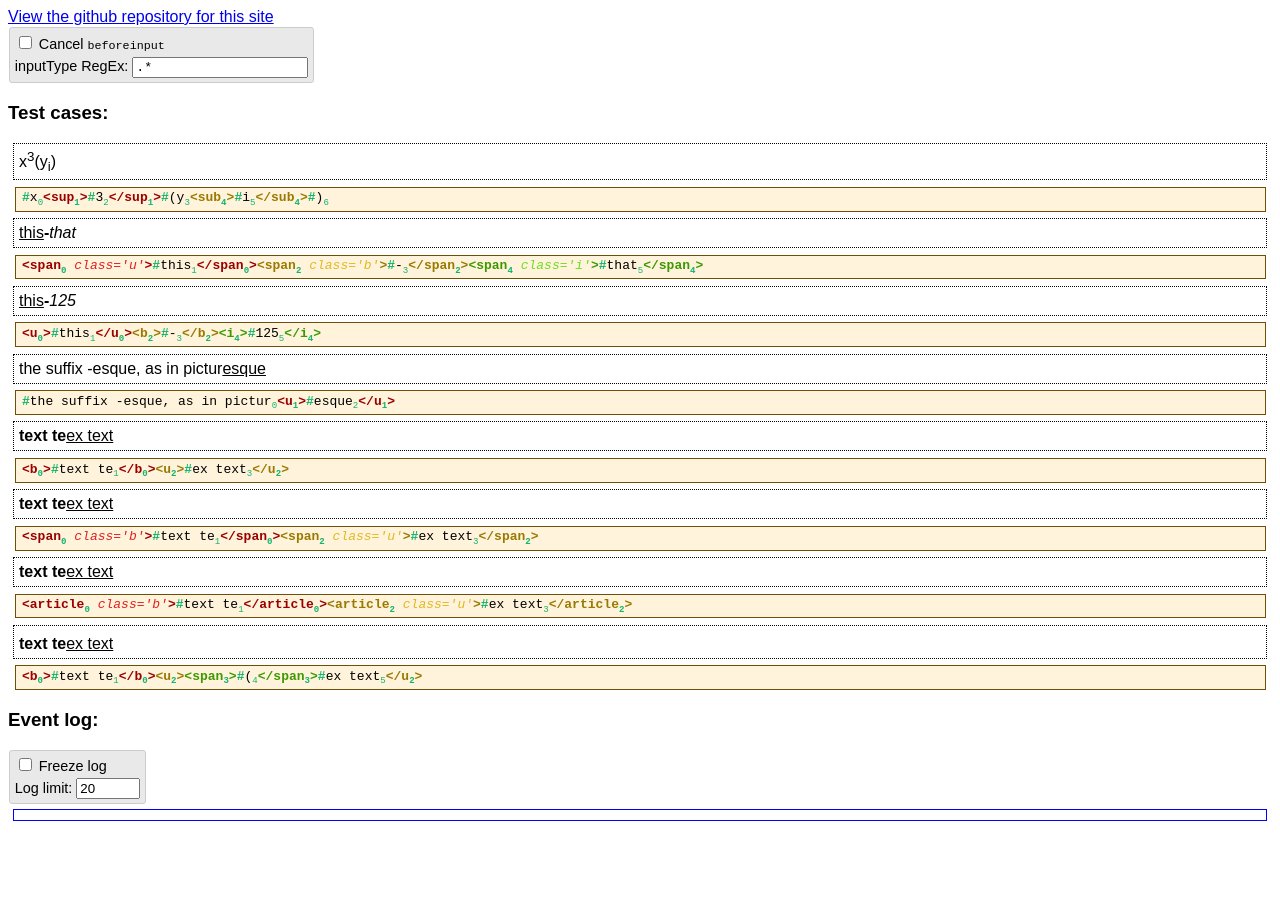
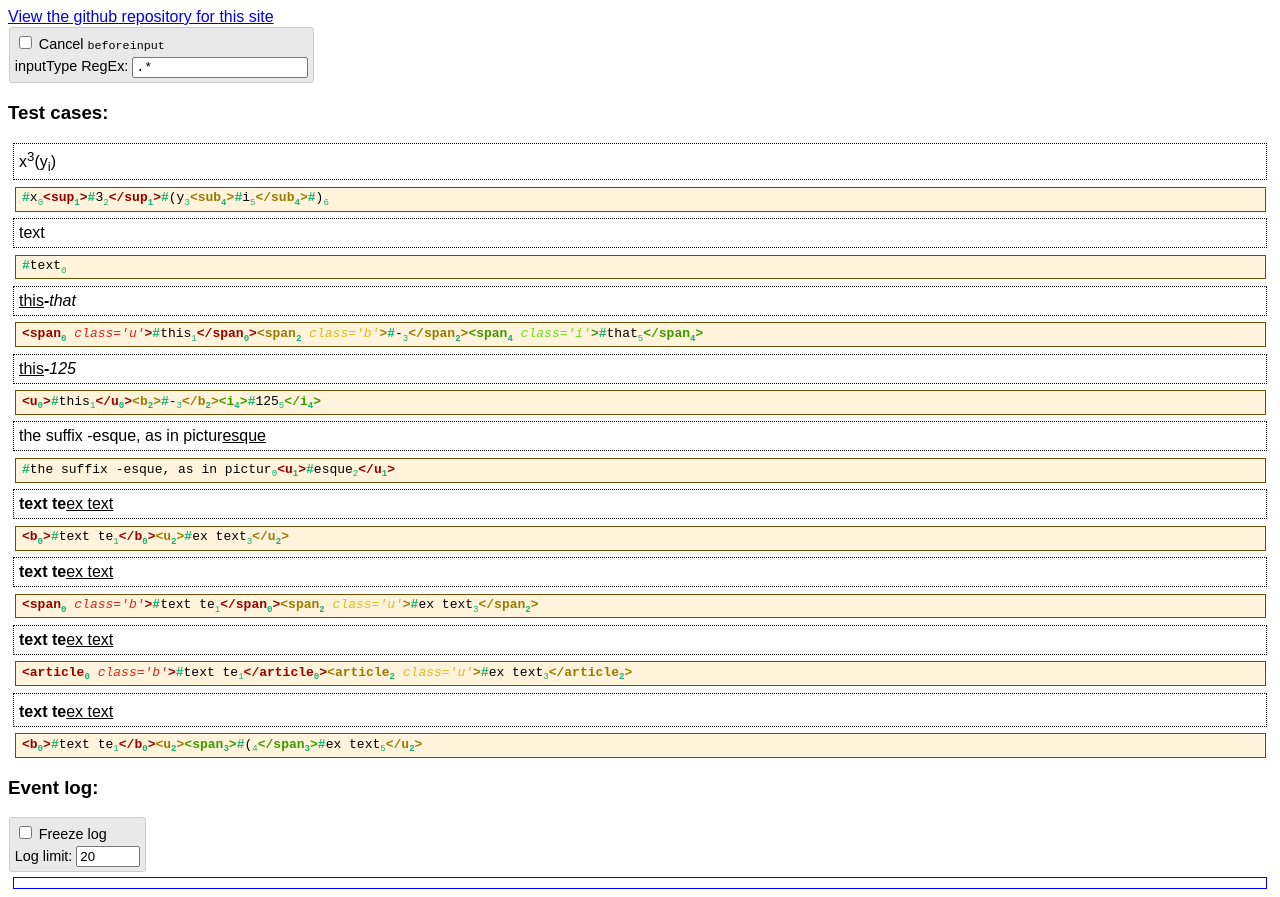
Before and after one commit to johanneswilm/Input-Events-Tester, a website: page index.html in a window 1280 px wide. Before the commit the page ends 829 px from the top, so only its background shows below. Drawn offline with Linux system fonts and the light colour scheme.

Commit message:
add nbsp test case

```diff
--- a/index.html
+++ b/index.html
@@ -18,6 +18,7 @@
 		<div contenteditable=true>
 			x<sup>3</sup>(y<sub>i</sub>)
 		</div>
+		<div contenteditable=true>&nbsp;text</div>
 		<div contenteditable=true>
 			<span class="u">this</span><span class="b">-</span><span class="i">that</span>
 		</div>
```
